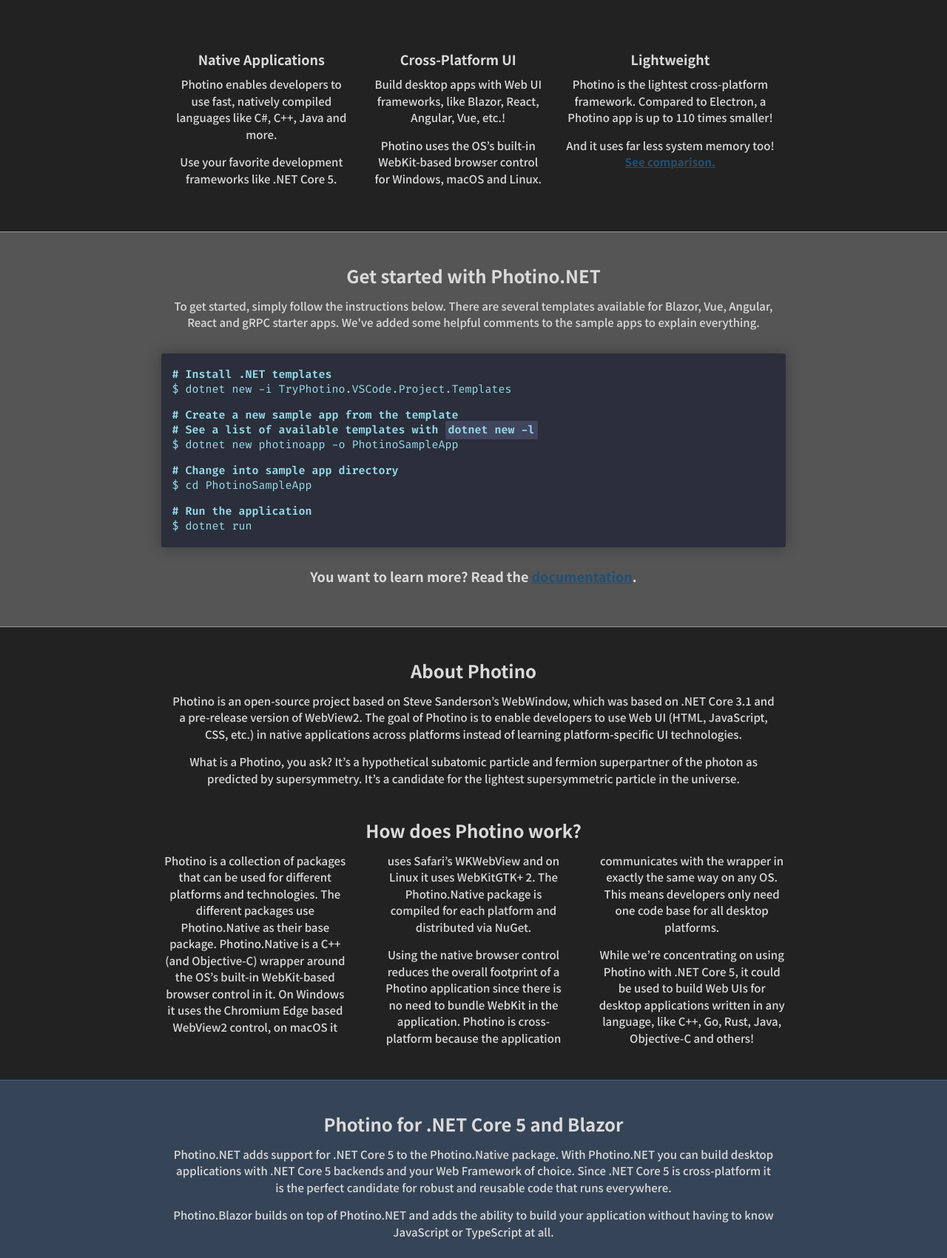
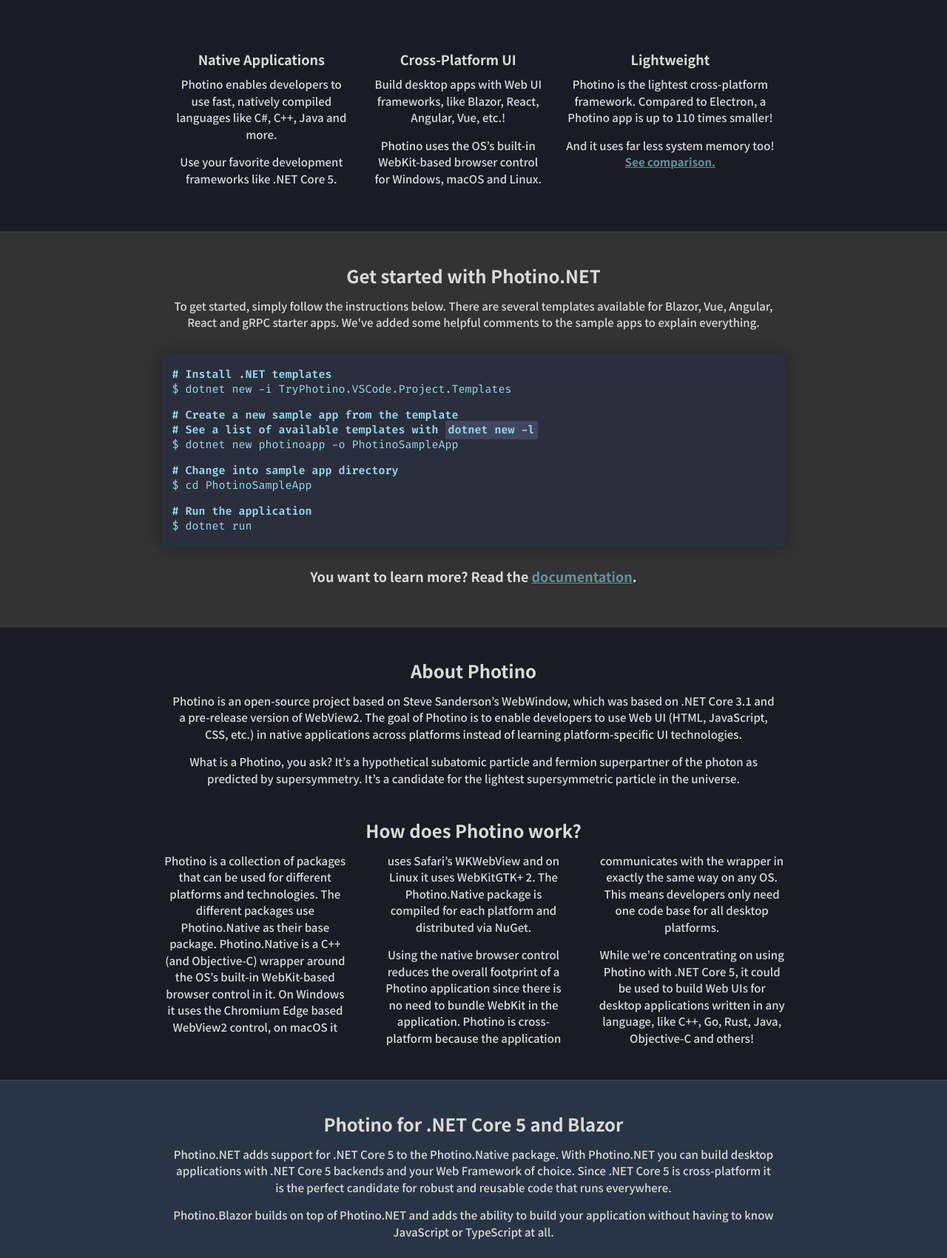
Before and after one commit to tryphotino/tryphotino.github.io, a plain HTML site: page index.html in a window 1280 px wide. Shown: the part 850-2551 px from the top of the page at 74% size. Drawn offline with Linux system fonts and the dark colour scheme.

Commit message:
Optimized dark mode colors
Because if you're like me you will look
at this on a dark mode screen most of the night. ;)

```diff
--- a/assets/css/main.css
+++ b/assets/css/main.css
@@ -16,7 +16,7 @@ body {
 
 @media (prefers-color-scheme: dark) {
     body {
-        background: #222;
+        background: #1a1c24;
         color: #dadada;
     }
 }
@@ -65,6 +65,15 @@ a {
         text-decoration: none;
         border-radius: 2px;
     }
+
+@media (prefers-color-scheme: dark) {
+    a {
+        color: #63929c;
+    }
+        a:hover {
+            background: rgba(120, 120, 120, 0.5);
+        }
+}
 
 ul {
     padding: 0 0 0 1.5em;
@@ -224,6 +233,9 @@ img.rounded {
     .alert {
         color: #111;
     }
+        .alert.warning {
+            background: #c48532;
+        }
 }
 
 /* Photino logo */
@@ -284,6 +296,12 @@ img.rounded {
             left: auto;
             right: 0%;
         }
+}
+
+@media (prefers-color-scheme: dark) {
+    .cross-platform-chrome {
+        filter: brightness(75%);
+    }
 }
 
 /* Grid */
@@ -506,7 +524,7 @@ img.rounded {
 
 @media (prefers-color-scheme: dark) {
     .graph {
-        background: #555;
+        background: #333;
         border-color: #999;
     }
 
@@ -563,12 +581,12 @@ img.rounded {
 
 @media (prefers-color-scheme: dark) {
     #app section.bg-grey {
-        background: #555;
-        border-color: #999;
+        background: #333333;
+        border-color: #3f3f3f;
     }
     #app section.bg-blue {
-        background: #364457;
-        border-color: #4e607a;
+        background: #293544;
+        border-color: #3b485a;
     }
 }
 
```
